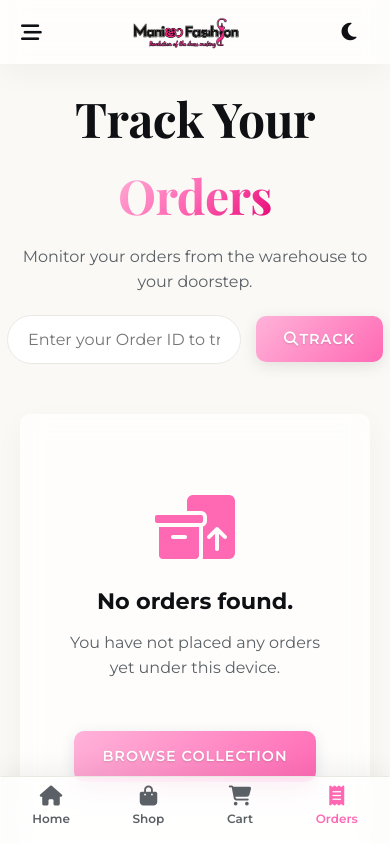
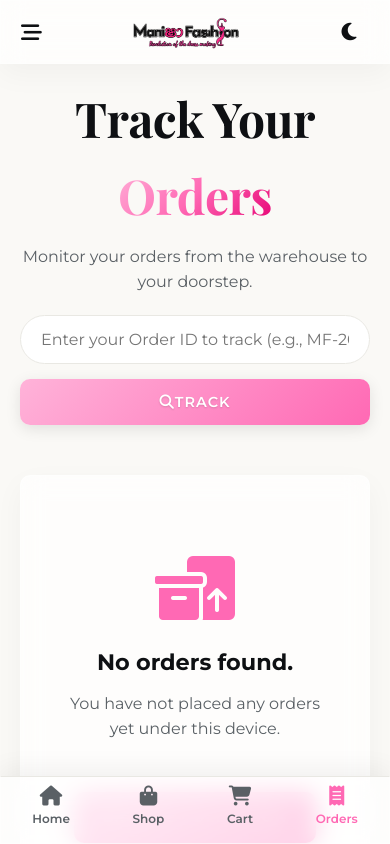
Before and after one commit to posmasterslk-a11y/maneesha-web, a Nuxt app in the folder frontend-customer/: page /orders in a window 390 px wide. Shown: the top 844 px of the page. Built offline with nearby package versions, Linux system fonts and the light colour scheme; a web font is replaced by a local one.

Commit message:
Fix mobile responsive issues and image lazy loading on customer frontend

```diff
--- a/frontend-customer/app/pages/index.vue
+++ b/frontend-customer/app/pages/index.vue
@@ -46,7 +46,7 @@
           <div class="product-img-wrapper">
             <div class="product-tag" v-if="prod.is_featured">Featured</div>
             <!-- Real image or fallback gradient -->
-            <img v-if="prod.main_image" :src="prod.main_image" :alt="prod.name" class="product-real-img" />
+            <img v-if="prod.main_image" :src="prod.main_image" :alt="prod.name" class="product-real-img" loading="lazy" />
             <div v-else class="product-visual-placeholder" style="background: linear-gradient(135deg, #1e293b 0%, #334155 100%)">
               <i class="fa-solid fa-shirt"></i>
             </div>
@@ -162,7 +162,7 @@
           <div class="product-img-wrapper">
             <div class="product-tag" v-if="prod.views > 0"><i class="fa-solid fa-fire text-orange-500 mr-1"></i> {{ prod.views }} Views</div>
             <!-- Real image or fallback gradient -->
-            <img v-if="prod.main_image" :src="prod.main_image" :alt="prod.name" class="product-real-img" />
+            <img v-if="prod.main_image" :src="prod.main_image" :alt="prod.name" class="product-real-img" loading="lazy" />
             <div v-else class="product-visual-placeholder" style="background: linear-gradient(135deg, #1e293b 0%, #334155 100%)">
               <i class="fa-solid fa-shirt"></i>
             </div>
@@ -752,6 +752,17 @@ body.dark-mode .story-text p {
     padding: 40px 20px;
   }
 
+  .hero-ctas {
+    flex-direction: column;
+    width: 100%;
+    gap: 15px;
+  }
+
+  .hero-ctas .btn-premium {
+    width: 100%;
+    text-align: center;
+  }
+
   .stitching-story {
     padding: 40px 20px;
   }
--- a/frontend-customer/app/pages/orders.vue
+++ b/frontend-customer/app/pages/orders.vue
@@ -455,6 +455,17 @@ body.dark-mode .empty-orders p {
 }
 
 @media (max-width: 768px) {
+  .track-input-group {
+    flex-direction: column;
+    width: 100%;
+  }
+  .track-input {
+    width: 100%;
+  }
+  .track-input-group .btn-premium {
+    width: 100%;
+  }
+
   .order-card {
     padding: 24px 15px;
   }
--- a/frontend-customer/app/pages/shop.vue
+++ b/frontend-customer/app/pages/shop.vue
@@ -38,7 +38,7 @@
       <div v-for="prod in products" :key="prod.id" class="product-card glass-panel">
         <div class="product-img-wrapper">
           <div class="product-tag" v-if="prod.is_featured">Featured</div>
-          <img v-if="prod.main_image" :src="prod.main_image" :alt="prod.name" class="product-real-img" />
+          <img v-if="prod.main_image" :src="prod.main_image" :alt="prod.name" class="product-real-img" loading="lazy" />
           <div v-else class="product-visual-placeholder">
             <i class="fa-solid fa-shirt"></i>
           </div>
@@ -342,4 +342,18 @@ body.dark-mode .empty-catalog p {
   justify-content: center;
   margin-top: 40px;
 }
+
+@media (max-width: 768px) {
+  .toolbar {
+    flex-direction: column;
+    align-items: stretch;
+    gap: 15px;
+  }
+  .search-box {
+    max-width: 100%;
+  }
+  .category-filters {
+    justify-content: center;
+  }
+}
 </style>
```
